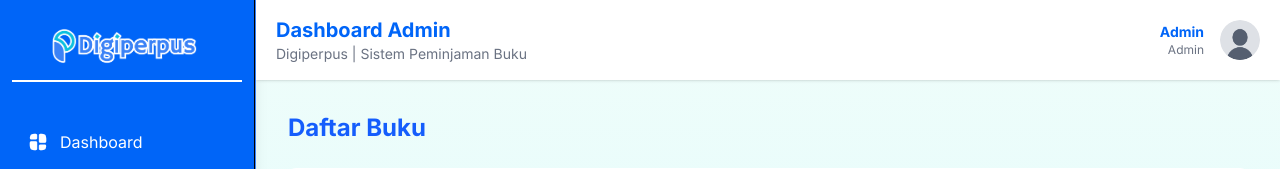
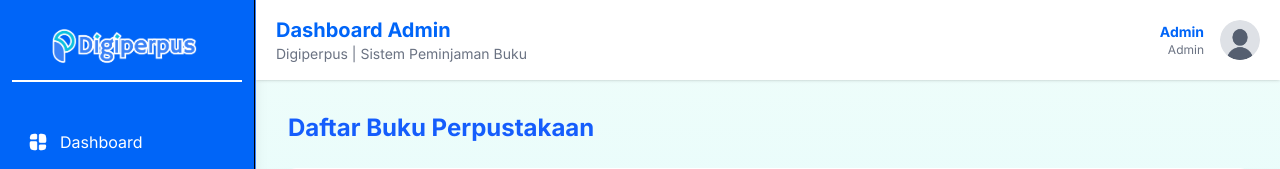
Before and after one commit to edikurniawan7/project-ukk, a PHP site: page /admin/daftar_buku.php in a window 1280 px wide. Shown: the top 169 px of the page. Run offline with PHP 8.4, Linux system fonts and the light colour scheme; data comes from the database, SQL or seed files in the repository; style sheets or scripts are compiled from the project's sources.

Commit message:
Update daftar_buku.php

```diff
--- a/admin/daftar_buku.php
+++ b/admin/daftar_buku.php
@@ -26,7 +26,7 @@ session_start();
     <main class="flex-1 ml-64 p-8 mt-20">
 
     <h1 class="text-2xl font-bold text-blue-600 mb-6">
-        Daftar Buku
+        Daftar Buku Perpustakaan
     </h1>
 
     <!-- FILTER & SEARCH -->
```
